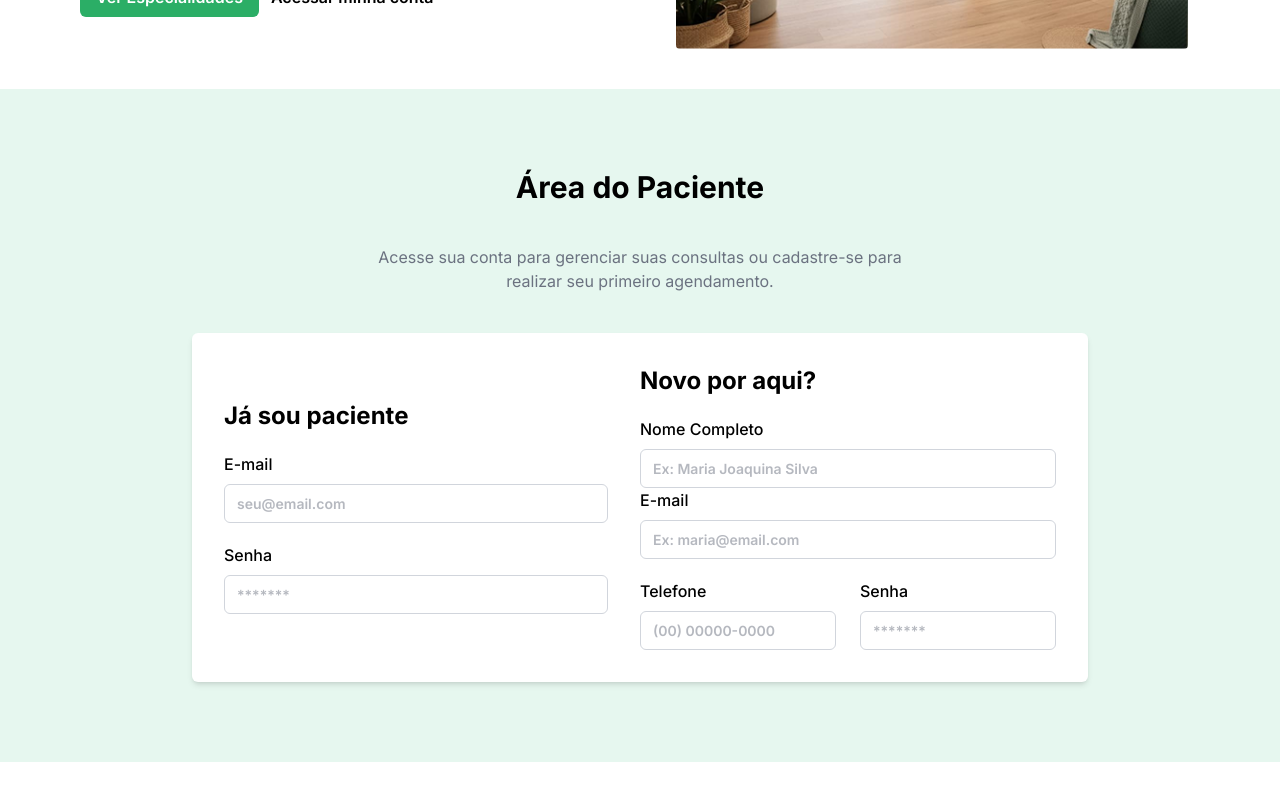
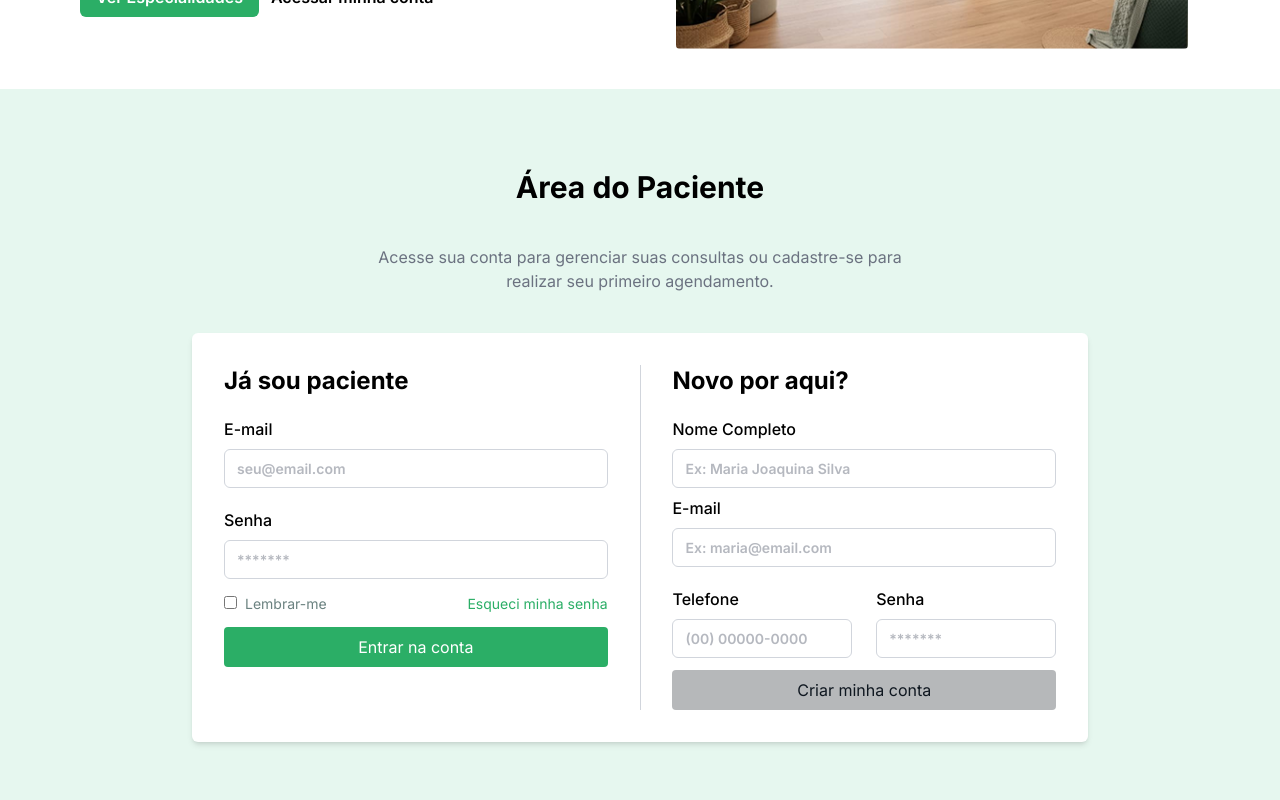
Before and after one commit to GabrielNogueira-Dev/Clinica-de-Fisioterapia, a Next.js app in the folder frontend/: page / in a window 1280 px wide. Shown: the part 432-1232 px from the top of the page. Before the commit the page ends 1194 px from the top, so only its background shows below. Built offline with nearby package versions, Linux system fonts and the light colour scheme.

Commit message:
design e layout da area do paciente finalizado

```diff
--- a/frontend/src/components/areadopaciente.tsx
+++ b/frontend/src/components/areadopaciente.tsx
@@ -11,7 +11,7 @@ export default function AreaDoPaciente() {
         </span>
       </nav>
 
-      <nav className="flex flex-col md:flex-row w-full md:w-[70%] sm:w-[80%] p-8 bg-white rounded-md shadow-md mx-auto  sm:items-center sm:justify-center ">
+      <nav className="flex flex-col md:flex-row w-full md:w-[70%] sm:w-[80%] p-8 bg-white rounded-md shadow-md mx-auto md:items-start sm:items-center sm:justify-center  ">
 
         {/* Esquerda */}
         <section className="flex flex-col w-1/2 md:items-start ">
@@ -20,7 +20,7 @@ export default function AreaDoPaciente() {
           <label htmlFor="email" className="font-medium">E-mail</label>
           <input
             id="email"
-            className="px-3 w-full max-w-sm py-2 mt-2 font-semibold text-[14px] text-[#6B7280]
+            className="px-3 w-full py-2 mt-2 font-semibold text-[14px] text-[#6B7280]
                        border border-gray-300 rounded-md
                        focus:outline-none focus:ring-2 focus:ring-[#2BAE66] focus:border-[#2BAE66]"
             placeholder="seu@email.com"
@@ -30,13 +30,40 @@ export default function AreaDoPaciente() {
           <label htmlFor="senha" className="font-medium mt-5">Senha</label>
           <input
             id="senha"
-            className="px-3 w-full max-w-sm py-2 mt-2 font-semibold text-[14px] text-[#6B7280]
+            className="px-3 w-full py-2 mt-2 font-semibold text-[14px] text-[#6B7280]
                        border border-gray-300 rounded-md
                        focus:outline-none focus:ring-2 focus:ring-[#2BAE66] focus:border-[#2BAE66]"
             placeholder="*******"
             type="password"
           />
+
+                { /* Lembrar-me e Esqueci minha senha lado a lado */}
+
+        <section className="flex flex-row w-full justify-between items-center  mt-3">
+
+         <div className="flex flex-row w-full justify-between items-center">
+
+         <nav >
+             <input type="checkbox" id="lembrar" className="mr-2"/>
+             <label htmlFor="lembrar" className="text-sm text-[#6B8280]">Lembrar-me</label>
+         </nav>
+             <nav>
+              <a href="#" className="text-sm text-[#2BAE66] ml-auto">Esqueci minha senha</a>
+            </nav>
+
+         </div>
         </section>
+
+      <div className="flex text-center items-center justify-center w-full">
+          <button className="w-full md:py-2 sm:py-1 mt-3 rounded-sm bg-[#2BAE66] text-white">Entrar na conta  </button>
+      </div>
+
+        </section>
+
+                {/* Linha de separação vertical */}
+
+        <div className="hidden md:block w-px bg-gray-300 mx-8 self-stretch"></div>
+
 
         {/* Direita */}
         <section className="flex flex-col w-1/2 justify-center md:items-start ">
@@ -45,7 +72,7 @@ export default function AreaDoPaciente() {
            <label htmlFor="nome" className="font-medium">Nome Completo</label>
           <input
             id="nome"
-            className="px-3 w-full py-2 mt-2 font-semibold text-[14px] text-[#6B7280]
+            className="px-3 w-full py-2 mt-2 mb-2 font-semibold text-[14px] text-[#6B7280]
                        border border-gray-300 rounded-md
                        focus:outline-none focus:ring-2 focus:ring-[#2BAE66] focus:border-[#2BAE66]"
             placeholder="Ex: Maria Joaquina Silva"
@@ -90,7 +117,12 @@ export default function AreaDoPaciente() {
     />
   </div>
 
+
 </section>
+
+  <div className="flex text-center items-center justify-center w-full">
+     <button className="w-full md:py-2 sm:py-1 mt-3 rounded-sm bg-[#b6b8ba] text-[#0F1720] cursor-pointer">Criar minha conta  </button>
+  </div>
 
         </section>
 
```
